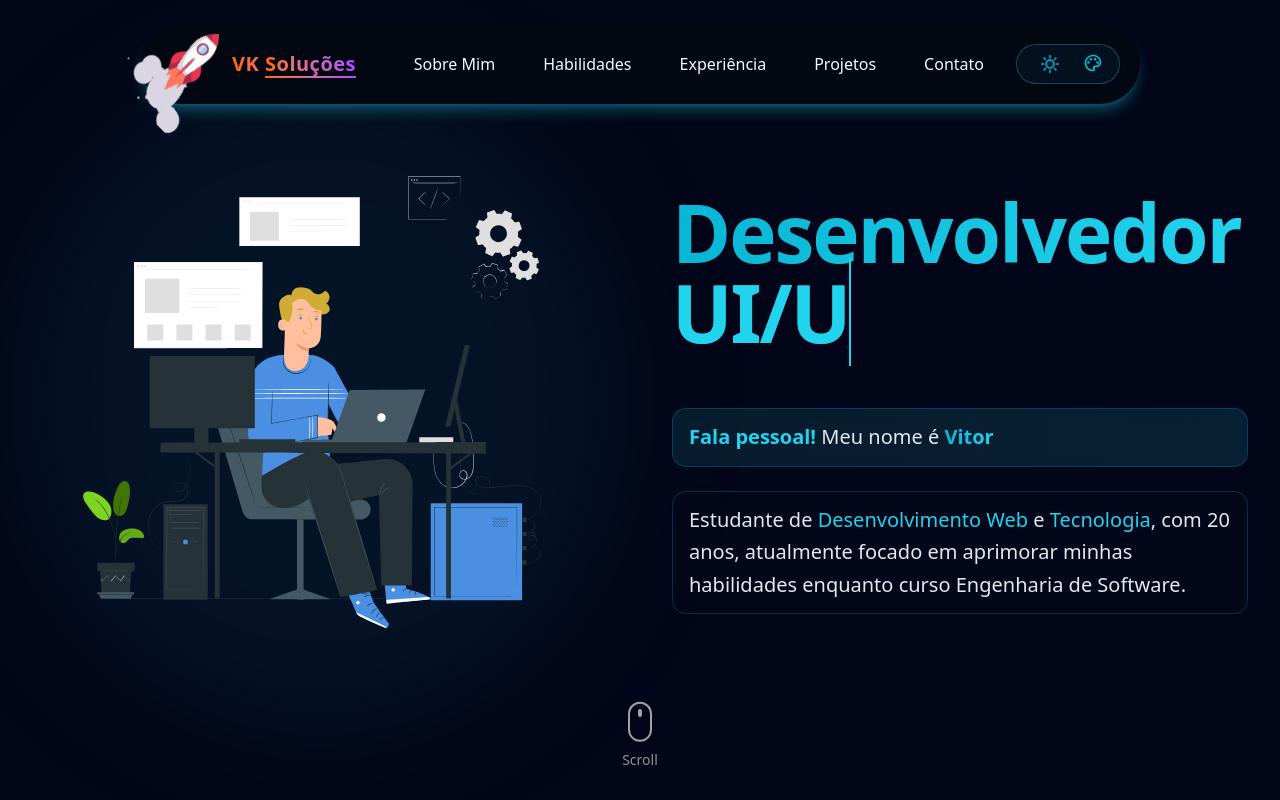
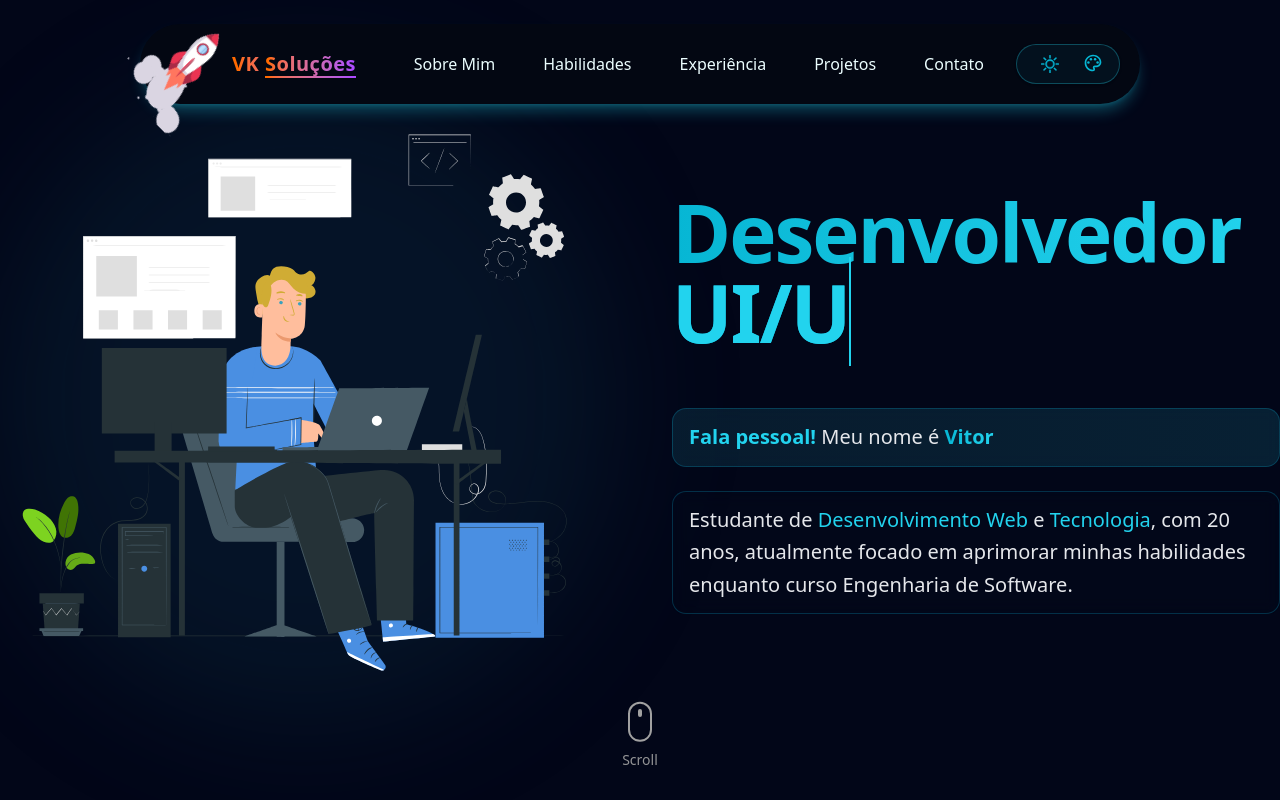
Before and after one commit to vitorkravs/portfolio-profissional-v2, a Next.js app: page / in a window 1280 px wide. Built offline with nearby package versions, Linux system fonts and the light colour scheme.

Commit message:
fix: ajuste da classe global container

```diff
--- a/app/globals.css
+++ b/app/globals.css
@@ -437,22 +437,22 @@
   --sidebar-ring: oklch(0.556 0 0);
 }
 
-@layer components {
-  .container {
-    @apply w-full;
+.container {
+  width: 100%;
+  padding: 0 16px 0 16px;
 
-    @screen xl {
-      max-width: 1128px;
-    }
+  @media only screen and (min-width: 1128px) {
+    max-width: 1128px;
+    padding: 0;
+  };
 
-    @screen 2xl {
-      max-width: 1280px;
-    }
+  @media only screen and (min-width: 1280px) {
+    max-width: 1280px;
+  };
 
-    @media (min-width: 1526px) {
-      max-width: 1526px;
-    }
-  }
+  @media only screen and (min-width: 1526px) {
+    max-width: 1526px;
+  };
 }
 
 /*
```
